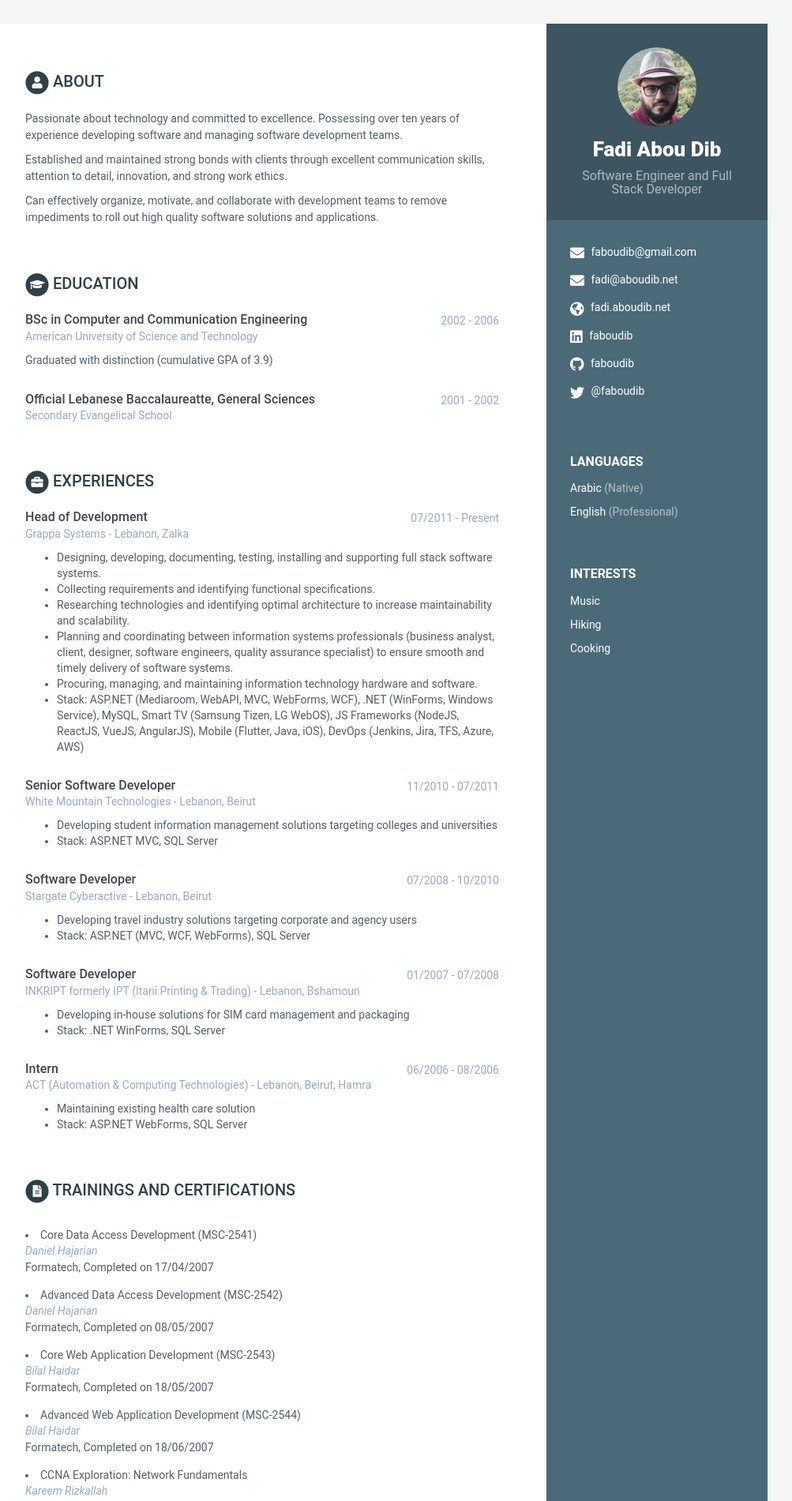
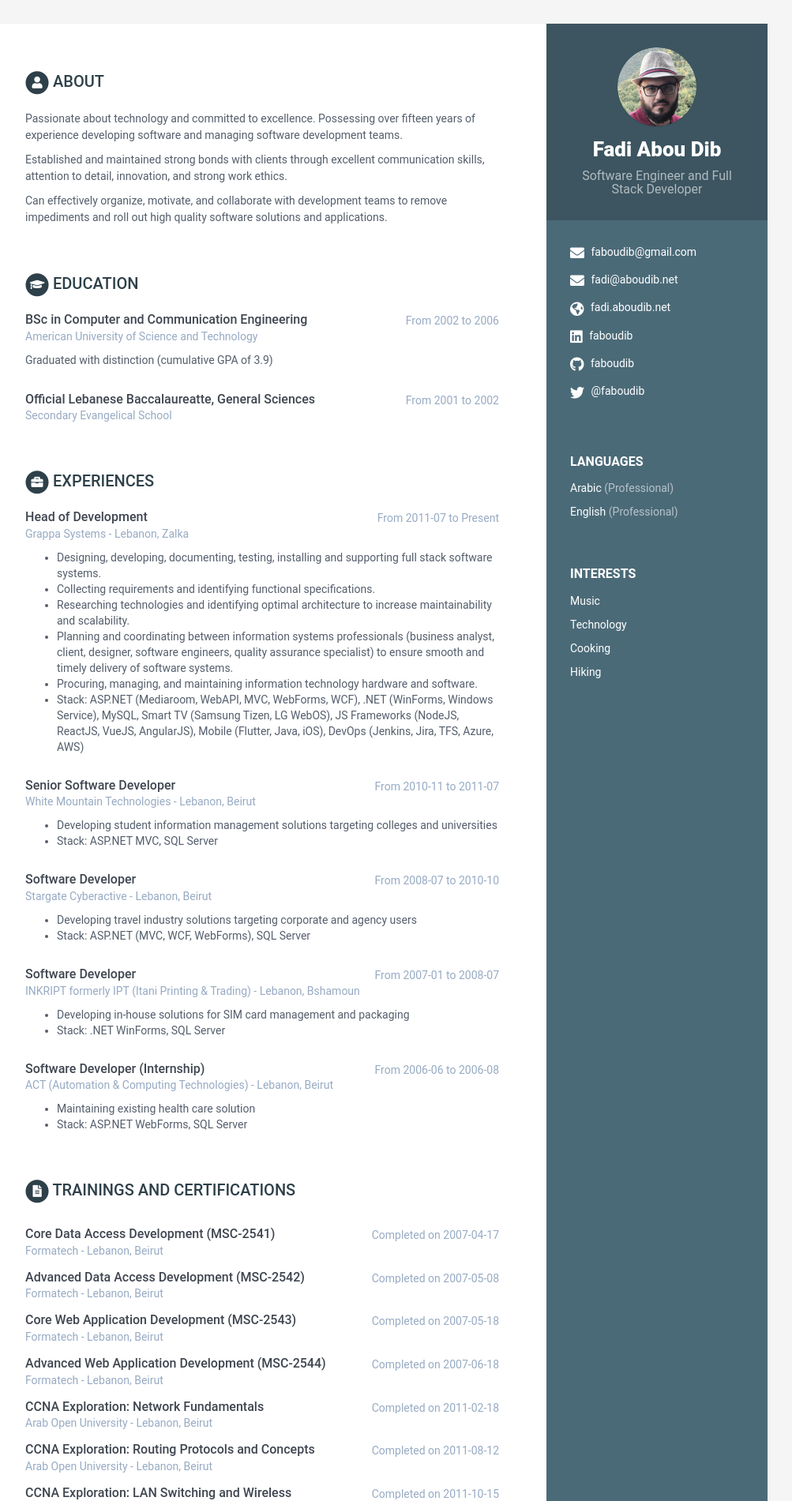
Before and after one commit to faboudib/resume, a Jekyll site: the page built from index.html, in a window 1280 px wide. Shown: the top 1901 px of the page at 79% size, without its empty margins (168-1171 px from the left). Built offline with Jekyll 4.4.1, drawn with Linux system fonts in a browser that asks for light colours; some of the changed text lies outside the part shown.

Commit message:
Normalizing dates
Design and content changes

```diff
--- a/_data/data.yml
+++ b/_data/data.yml
@@ -22,7 +22,7 @@ sidebar:
 
     languages:
       - idiom: Arabic
-        level: Native
+        level: Professional
 
       - idiom: English
         level: Professional
@@ -31,38 +31,41 @@ sidebar:
       - item: Music
         link:
 
-      - item: Hiking
+      - item: Technology
         link:
 
       - item: Cooking
         link:
 
+      - item: Hiking
+        link:
+
 career-profile:
     title: About
     summary: |
-        Passionate about technology and committed to excellence. Possessing over ten years of experience developing software and managing software development teams.
+        Passionate about technology and committed to excellence. Possessing over fifteen years of experience developing software and managing software development teams.
 
         Established and maintained strong bonds with clients through excellent communication skills, attention to detail, innovation, and strong work ethics.
 
-        Can effectively organize, motivate, and collaborate with development teams to remove impediments to roll out high quality software solutions and applications.
+        Can effectively organize, motivate, and collaborate with development teams to remove impediments and roll out high quality software solutions and applications.
 
 education:
 
     - degree: BSc in Computer and Communication Engineering
       university: American University of Science and Technology
-      time: 2002 - 2006
+      time: From 2002 to 2006
       details: |
         Graduated with distinction (cumulative GPA of 3.9)
 
     - degree: Official Lebanese Baccalaureatte, General Sciences
       university: Secondary Evangelical School
-      time: 2001 - 2002
+      time: From 2001 to 2002
       details: |
 
 experiences:
 
     - role: Head of Development
-      time: 07/2011 - Present
+      time: From 2011-07 to Present
       company: Grappa Systems - Lebanon, Zalka
       details: |
         - Designing, developing, documenting, testing, installing and supporting full stack software systems.
@@ -73,29 +76,29 @@ experiences:
         - Stack: ASP.NET (Mediaroom, WebAPI, MVC, WebForms, WCF), .NET (WinForms, Windows Service), MySQL, Smart TV (Samsung Tizen, LG WebOS), JS Frameworks (NodeJS, ReactJS, VueJS, AngularJS), Mobile (Flutter, Java, iOS), DevOps (Jenkins, Jira, TFS, Azure, AWS)
 
     - role: Senior Software Developer
-      time: 11/2010 - 07/2011
+      time: From 2010-11 to 2011-07
       company: White Mountain Technologies - Lebanon, Beirut
       details: |
         - Developing student information management solutions targeting colleges and universities
         - Stack: ASP.NET MVC, SQL Server
 
     - role: Software Developer
-      time: 07/2008 - 10/2010
+      time: From 2008-07 to 2010-10
       company: Stargate Cyberactive - Lebanon, Beirut
       details: |
         - Developing travel industry solutions targeting corporate and agency users
         - Stack: ASP.NET (MVC, WCF, WebForms), SQL Server
 
     - role: Software Developer
-      time: 01/2007 - 07/2008
+      time: From 2007-01 to 2008-07
       company: INKRIPT formerly IPT (Itani Printing & Trading) - Lebanon, Bshamoun
       details: |
         - Developing in-house solutions for SIM card management and packaging
         - Stack: .NET WinForms, SQL Server
 
-    - role: Intern
-      time: 06/2006 - 08/2006
-      company: ACT (Automation & Computing Technologies) - Lebanon, Beirut, Hamra
+    - role: Software Developer (Internship)
+      time: From 2006-06 to 2006-08
+      company: ACT (Automation & Computing Technologies) - Lebanon, Beirut
       details: |
         - Maintaining existing health care solution
         - Stack: ASP.NET WebForms, SQL Server
@@ -106,52 +109,61 @@ trainings:
     courses:
       - title: "Core Data Access Development (MSC-2541)"
         teachers: Daniel Hajarian
-        institute: Formatech, Completed on  17/04/2007
+        institute: "Formatech - Lebanon, Beirut"
+        time: Completed on 2007-04-17
 
       - title: "Advanced Data Access Development (MSC-2542)"
         teachers: Daniel Hajarian
-        institute: Formatech, Completed on 08/05/2007
+        institute: "Formatech - Lebanon, Beirut"
+        time: Completed on 2007-05-08
 
       - title: "Core Web Application Development (MSC-2543)"
         teachers: Bilal Haidar
-        institute: Formatech, Completed on 18/05/2007
+        institute: "Formatech - Lebanon, Beirut"
+        time: Completed on 2007-05-18
 
       - title: "Advanced Web Application Development (MSC-2544)"
         teachers: Bilal Haidar
-        institute: Formatech, Completed on 18/06/2007
+        institute: "Formatech - Lebanon, Beirut"
+        time: Completed on 2007-06-18
 
       - title: "CCNA Exploration: Network Fundamentals"
         teachers: Kareem Rizkallah
-        institute: " Arab Open University, Completed on 2011-02-18"
+        institute: " Arab Open University - Lebanon, Beirut"
+        time: Completed on 2011-02-18
 
       - title: "CCNA Exploration: Routing Protocols and Concepts"
         teachers: Kareem Rizkallah
-        institute: " Arab Open University, Completed on 2011-08-12"
+        institute: " Arab Open University - Lebanon, Beirut"
+        time: Completed on 2011-08-12
 
       - title: "CCNA Exploration: LAN Switching and Wireless"
         teachers: Kareem Rizkallah
-        institute: " Arab Open University, Completed on 2011-10-15"
+        institute: " Arab Open University - Lebanon, Beirut"
+        time: Completed on 2011-10-15
 
       - title: "CCNA Exploration: Accessing the WAN"
         teachers: Kareem Rizkallah
-        institute: " Arab Open University, Completed on 2012-02-24"
+        institute: " Arab Open University - Lebanon, Beirut"
+        time: Completed on 2012-02-24
 
       - title: "Certified Ethical Hacking (CEH)"
         teachers: Cesar Abi Saad
-        institute: "Formatech, Completed on 13/09/2010"
+        institute: "Formatech - Lebanon, Beirut"
+        time: Completed on 2010-09-13
 
 skills:
     title: Skills
 
     categories:
       - name: Core
-        details: Microsoft Office, Paint.NET, Draw.io, UML, Teams, Slack, SharePoint, Linux
+        details: Microsoft Office, Paint.NET, Draw.io, Teams, Slack, SharePoint, Linux
 
       - name: DevOps
         details: Jira, TFS, Jenkins, Docker, AWS, Azure, Azure DevOps, Bitbucket, Gitlab
 
       - name: Development Languages
-        details: C#, JAVA, JavaScript, Dart, Powershell, Groovy, XPath, XSLT, Web (HTML, CSS, SCSS, Javascript)
+        details: C#, JAVA, C++, JavaScript, Dart, Powershell, Groovy, XPath, XSLT, Web (HTML, CSS, SCSS, Javascript)
 
       - name: Development Frameworks
         details: ASP.NET (Mediaroom, WebAPI, MVC, WebForms, WCF), Mobile (Flutter, Native Android), JS Frameworks (NodeJS, ReactJS, VueJS, AngularJS, jQuery), Smart TV (Samsung Tizen, LG WebOS)
@@ -160,7 +172,7 @@ skills:
         details: MySQL, SQL Server, MongoDB, SQLite
 
       - name: Miscellaneous
-        details: Test Driven Design, Behavior Driven Design, Selenium, XRay
+        details: Test Driven Design, Behavior Driven Design, JMeter, Selenium, Postman, XRay, UML, OpenAPI
 
 footer: >
     <a href="http://fadi.aboudib.net" target="_blank" rel="nofollow">Fadi Abou Dib</a>
--- a/_includes/trainings.html
+++ b/_includes/trainings.html
@@ -18,15 +18,27 @@
 
   {% for training in trainings.courses %}
   <div class="item">
-    {% if training.link %}
-      <li><a href="{{ training.link }}">{{ training.title }}</a></li>
-    {% else %}
-      <li>{{ training.title }}</li>
+
+    <div class="meta">
+
+      <div class="upper-row">
+        <h3 class="course-title">{{ training.title }}</h3>
+        <div class="time">{{ training.time }}</div>
+      </div><!--//upper-row-->
+
+      <div class="institute">{{ training.institute }}</div>
+
+    </div><!--//meta-->
+
+    {% if training.details %}
+    <div class="details">
+      {{ training.details | markdownify }}
+    </div><!--//details-->
     {% endif %}
-    <div class="training-teachers">{{ training.teachers }}</div>
-    <div class="training-institute">{{ training.institute }}</div>
+
   </div><!--//item-->
   {% endfor %}
 
+
 </section><!--//section-->
 {% endif %}
--- a/_sass/_base.scss
+++ b/_sass/_base.scss
@@ -180,7 +180,7 @@ p {
         overflow: hidden;
         margin-bottom: 2px;
     }
-    .job-title, .degree {
+    .job-title, .course-title, .degree {
         color: $text-color;
         font-size: 16px;
         margin-top: 0;
@@ -193,7 +193,7 @@ p {
         top: 0;
         color: $text-grey;
     }
-    .company, .university {
+    .company, .university, .institute {
         margin-bottom: 10px;
         color: $text-grey;
     }
```
